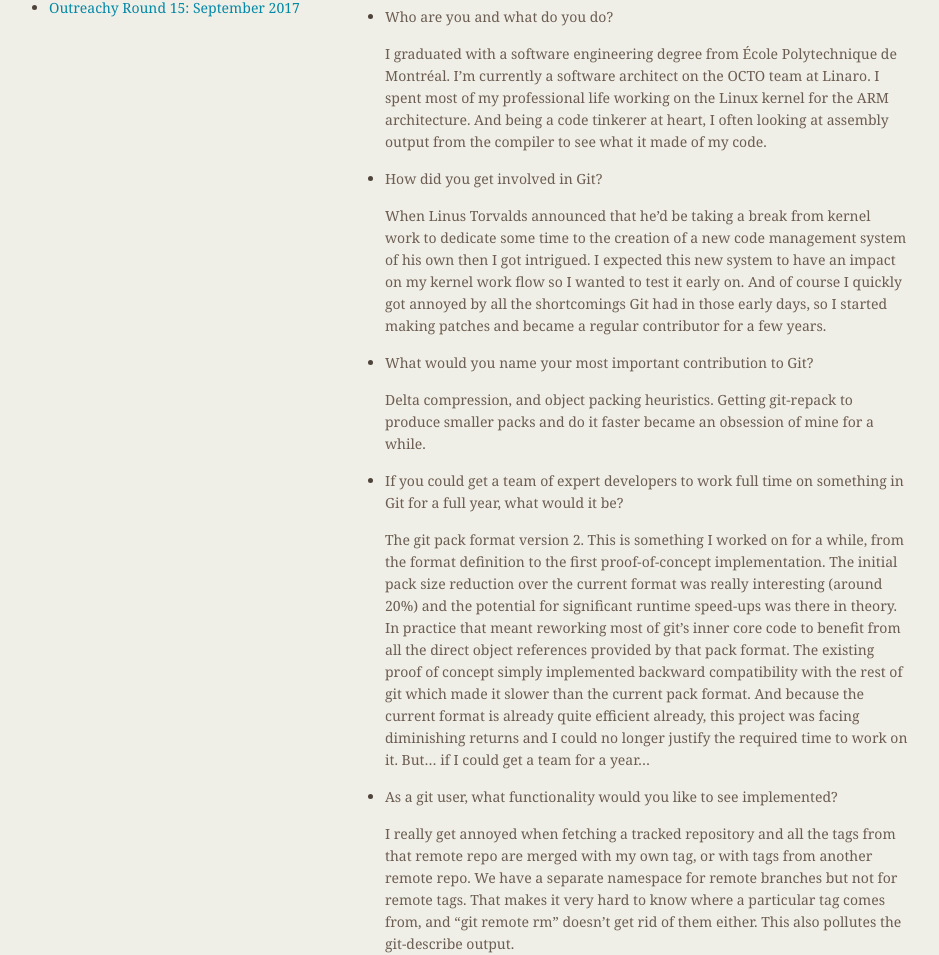
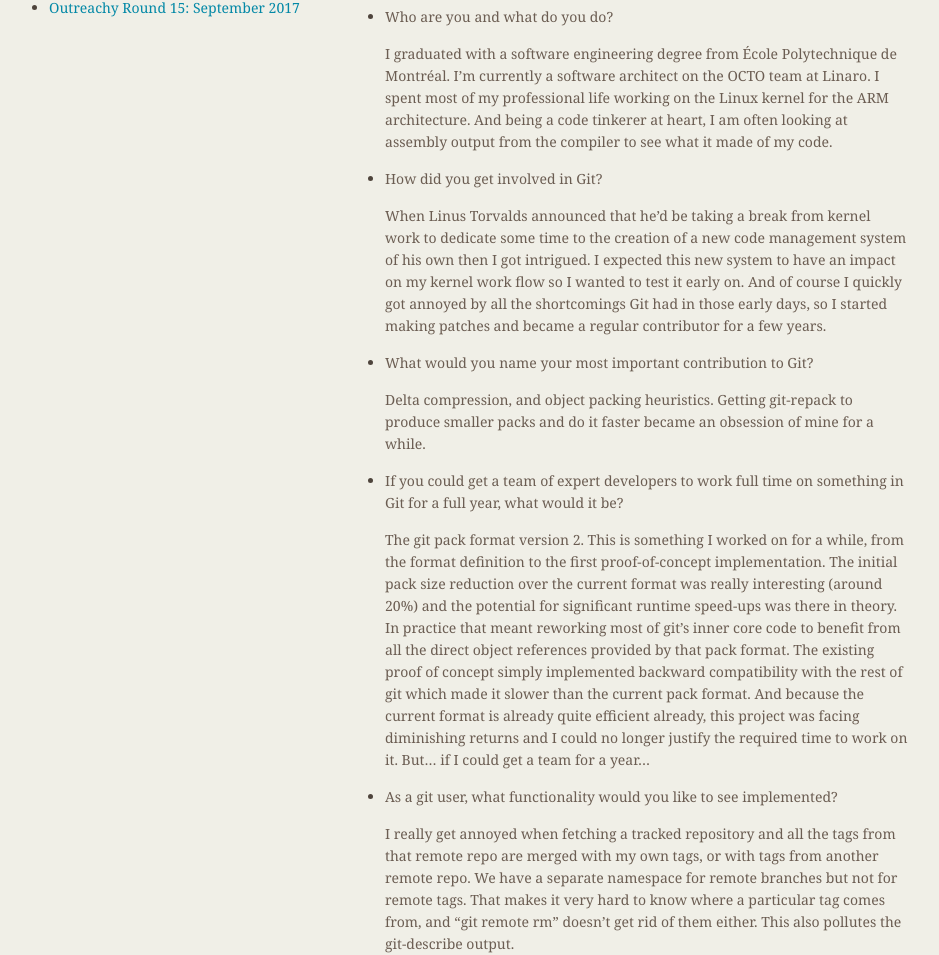
Before and after one commit to git/git.github.io, a Jekyll site: the page built from rev_news/drafts/edition-40.md, in a window 1280 px wide and 1400 px high. Shown: the part 317-1272 px from the top of the window, without its empty margins (174-1113 px from the left). Built offline with Jekyll 4.4.1, drawn with Linux system fonts in a browser that asks for light colours.

Commit message:
rn-40: fix typos in Nico's interview

```diff
--- a/rev_news/drafts/edition-40.md
+++ b/rev_news/drafts/edition-40.md
@@ -36,7 +36,7 @@
   I graduated with a software engineering degree from École Polytechnique de
   Montréal. I'm currently a software architect on the OCTO team at Linaro.
   I spent most of my professional life working on the Linux kernel for the ARM
-  architecture. And being a code tinkerer at heart, I often looking at assembly
+  architecture. And being a code tinkerer at heart, I am often looking at assembly
   output from the compiler to see what it made of my code.
 
 * How did you get involved in Git?
@@ -71,7 +71,7 @@
 * As a git user, what functionality would you like to see implemented?
 
   I really get annoyed when fetching a tracked repository and all the tags from
-  that remote repo are merged with my own tag, or with tags from another remote
+  that remote repo are merged with my own tags, or with tags from another remote
   repo. We have a separate namespace for remote branches but not for remote tags.
   That makes it very hard to know where a particular tag comes from, and "git
   remote rm" doesn't get rid of them either. This also pollutes the git-describe
```
